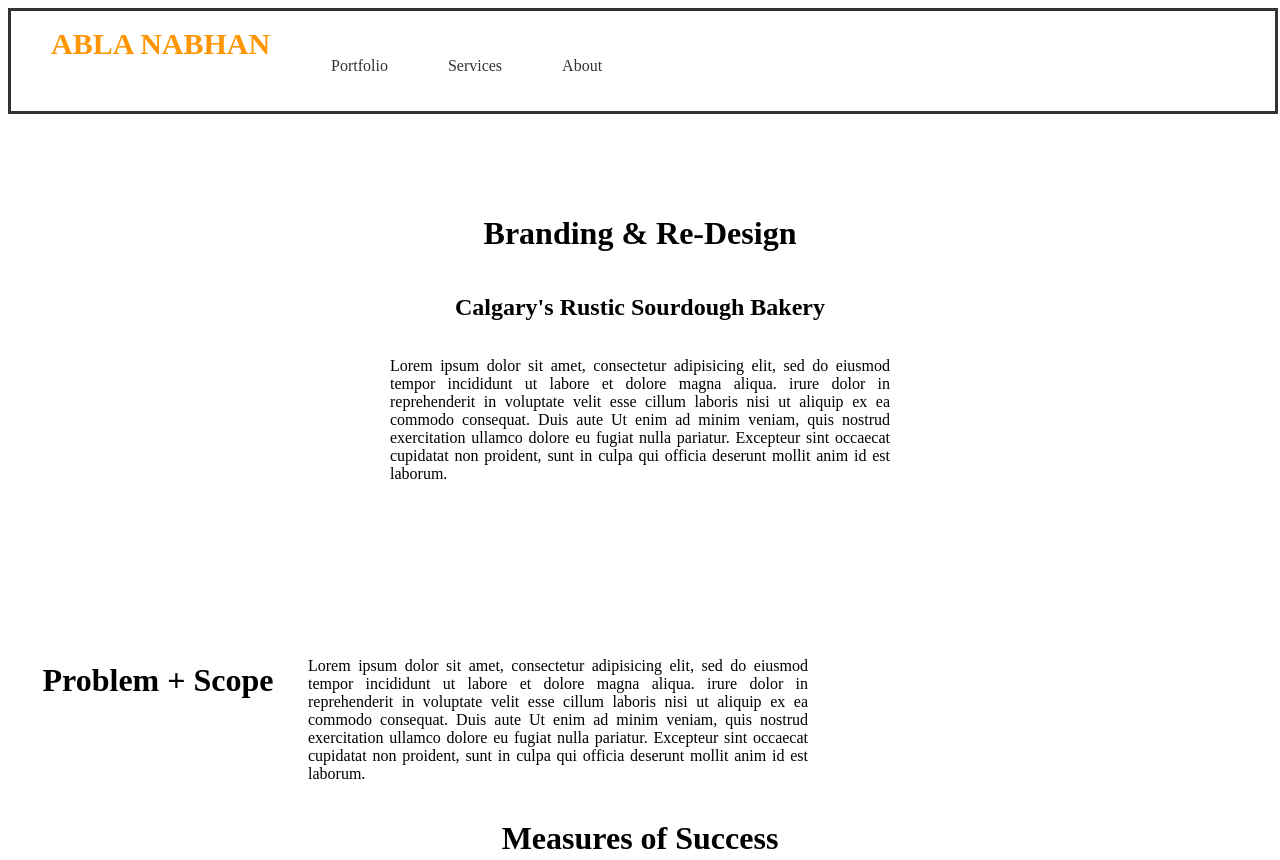
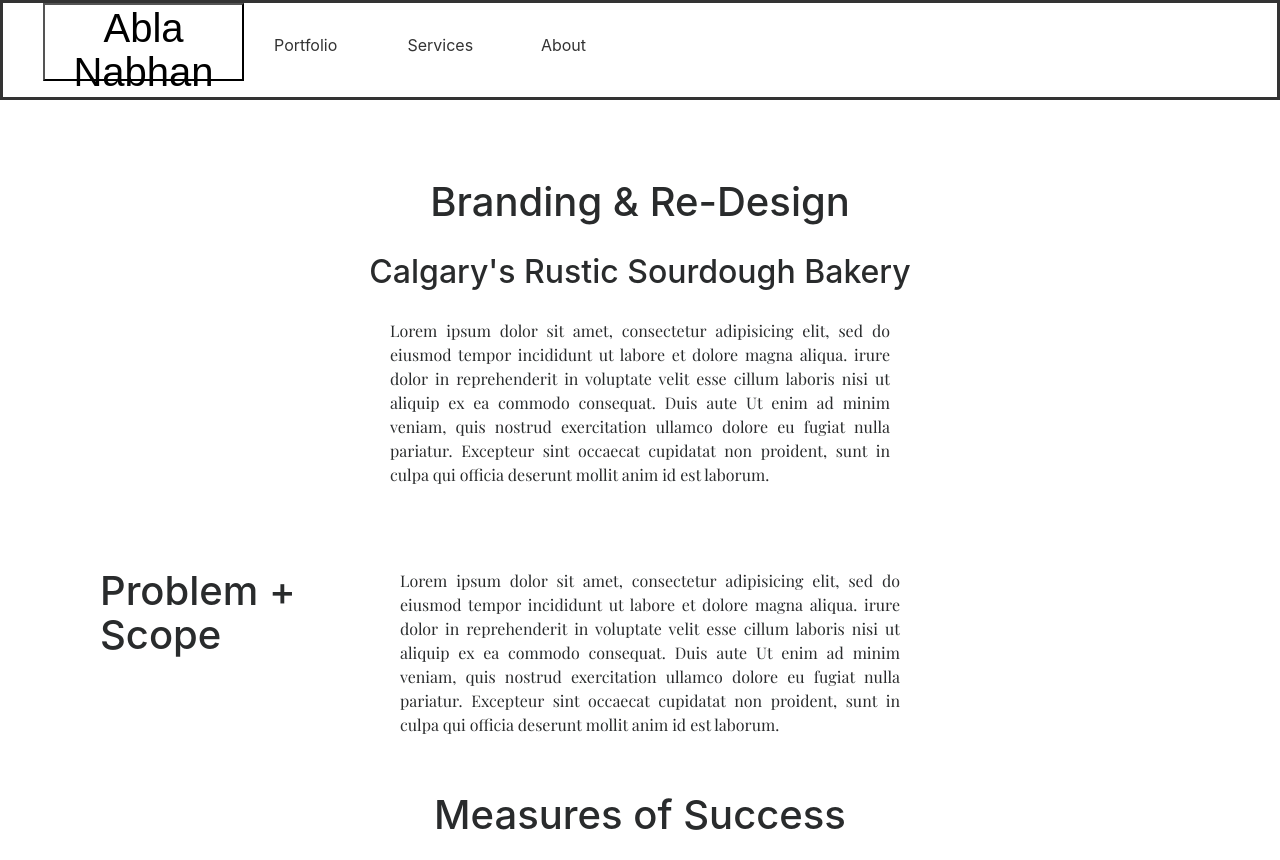
Before and after one commit to abla-nabhan/Portfolio, a website: page portfolio.html in a window 1280 px wide. Shown: the top 860 px of the page. Drawn offline with nearby package versions, Linux system fonts and the light colour scheme.

Commit message:
WIP desktop nav logo

```diff
--- a/portfolio.html
+++ b/portfolio.html
@@ -3,16 +3,18 @@
 <html>
 <head>
     <link rel="stylesheet" type="text/css" href="./css/styles.css">
+    <link rel="stylesheet" href="https://maxcdn.bootstrapcdn.com/bootstrap/4.0.0-alpha.6/css/bootstrap.min.css" integrity="sha384-rwoIResjU2yc3z8GV/NPeZWAv56rSmLldC3R/AZzGRnGxQQKnKkoFVhFQhNUwEyJ" crossorigin="anonymous">
     <link href="https://fonts.googleapis.com/css?family=Open+Sans:400,700" rel="stylesheet">
+    <link href="https://fonts.googleapis.com/css?family=Playfair+Display|Raleway" rel="stylesheet">
+
     <meta charset="utf-8">
     <title>Portfolio</title>
 </head>
 <body>
     <div class="desktop-nav">
         <ul>
-            <div class="logo">
-                <a class="title-link-nav" href="./index.html">
-                    <h1 class="title-nav">ABLA NABHAN</h1>
+            <div class="logo-container">
+                    <button type="button" class="logo-button" href="./index.html"> <h1>Abla Nabhan</h1></button>
                 </a>
             </div>
             <li>Portfolio</li>
--- a/sass/components/_desktop-nav.scss
+++ b/sass/components/_desktop-nav.scss
@@ -32,17 +32,12 @@
 
    }
 }
-.logo{
+.logo-container{
   display: flex;
-}
-.title-nav{
-  display: flex;
-  text-align: center;
-  font-size: 30px;
-  margin: 0;
-  color: #ff9500;
-  min-width: 250px;
-  flex-basis: 25%;
+
+  .logo-button{
+    background: transparent;
+  }
 }
 
 .tagline-nav{
--- /dev/null
+++ b/sass/components/_general.scss
@@ -0,0 +1,19 @@
+body{
+  background: white;
+};
+h1, h2,h3,h4,h5{
+  font-family: 'Raleway', sans-serif;
+};
+
+p{
+  font-family: 'Playfair Display', serif;
+
+};
+
+a:focus,a:hover{
+  text-decoration: none;
+};
+
+button:focus{
+  outline: 0;
+};
--- a/sass/components/_homepage.scss
+++ b/sass/components/_homepage.scss
@@ -1,6 +1,4 @@
-body{
-  background: white;
-}
+
 .title{
   text-align: center;
   font-size: 40px;
@@ -8,9 +6,7 @@ body{
   color: #555;
   text-decoration: none;
 }
-a:focus,a:hover{
-  text-decoration: none;
-}
+
 .tagline{
   text-align: center;
   font-size: 17px;
@@ -26,10 +22,6 @@ a:focus,a:hover{
   height: 500px;
   width: 100%;
   justify-content: center
-}
-
-button:focus{
-  outline: 0;
 }
 
 .circle-1, .circle-2, .circle-3{
--- a/sass/components/_portfolio.scss
+++ b/sass/components/_portfolio.scss
@@ -8,16 +8,18 @@
     display: flex;
     flex-wrap: wrap;
     flex-direction: column;
+    margin-top: 40px;
     h1,h2 {
         text-align: center;
         flex: 1;
+        margin-bottom: 30px;
     }
 }
 .heading-text-container{
     display: flex;
     flex-direction: row;
     width: 100%;
-    height: 300px;
+    height: 250px;
     justify-content: center;
     p{
         display: inherit;
@@ -34,6 +36,7 @@
     flex-direction: row;
     justify-content: flex-start;
     max-width: 800px;
+    margin-left: 100px;
     h1{
         display: inherit;
         flex: 1;
@@ -87,15 +90,20 @@
     flex-direction: row;
     justify-content: flex-start;
     max-width: 800px;
+    margin-top: 30px;
     h1{
         display: inherit;
         flex: 1;
         justify-content: center;
+        margin-left: 100px;
+
     }
     .research-text-container,{
         display: inherit;
         flex: 2;
         max-width: 500px;
+        margin-left: 100px;
+
     }
 }
 
@@ -107,6 +115,7 @@
 
     h2{
         text-align: center;
+        margin-top: 50px;
     }
 }
 
@@ -136,6 +145,8 @@
         height: 250px;
         max-width: 500px;
         border: 2px solid steelblue;
+        margin-top: 50px;
+
     }
 }
 
--- a/sass/styles.scss
+++ b/sass/styles.scss
@@ -3,3 +3,4 @@
 @import "./components/_service-cards.scss";
 @import "./components/_media-queries.scss";
 @import "./components/_portfolio.scss";
+@import "./components/_general.scss";
```
Also changed, not shown: index.html (+3 -1 lines), css/styles.css.
